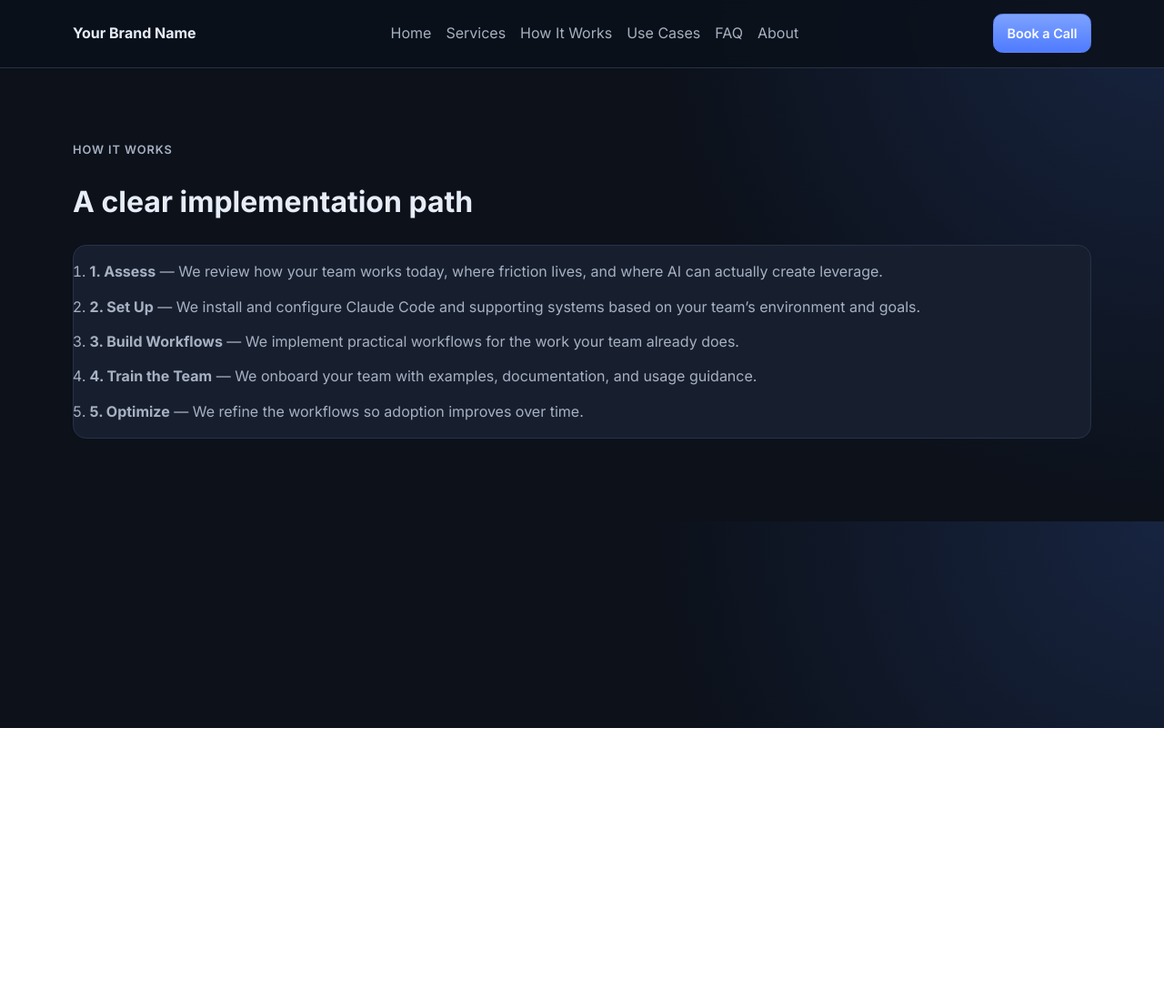
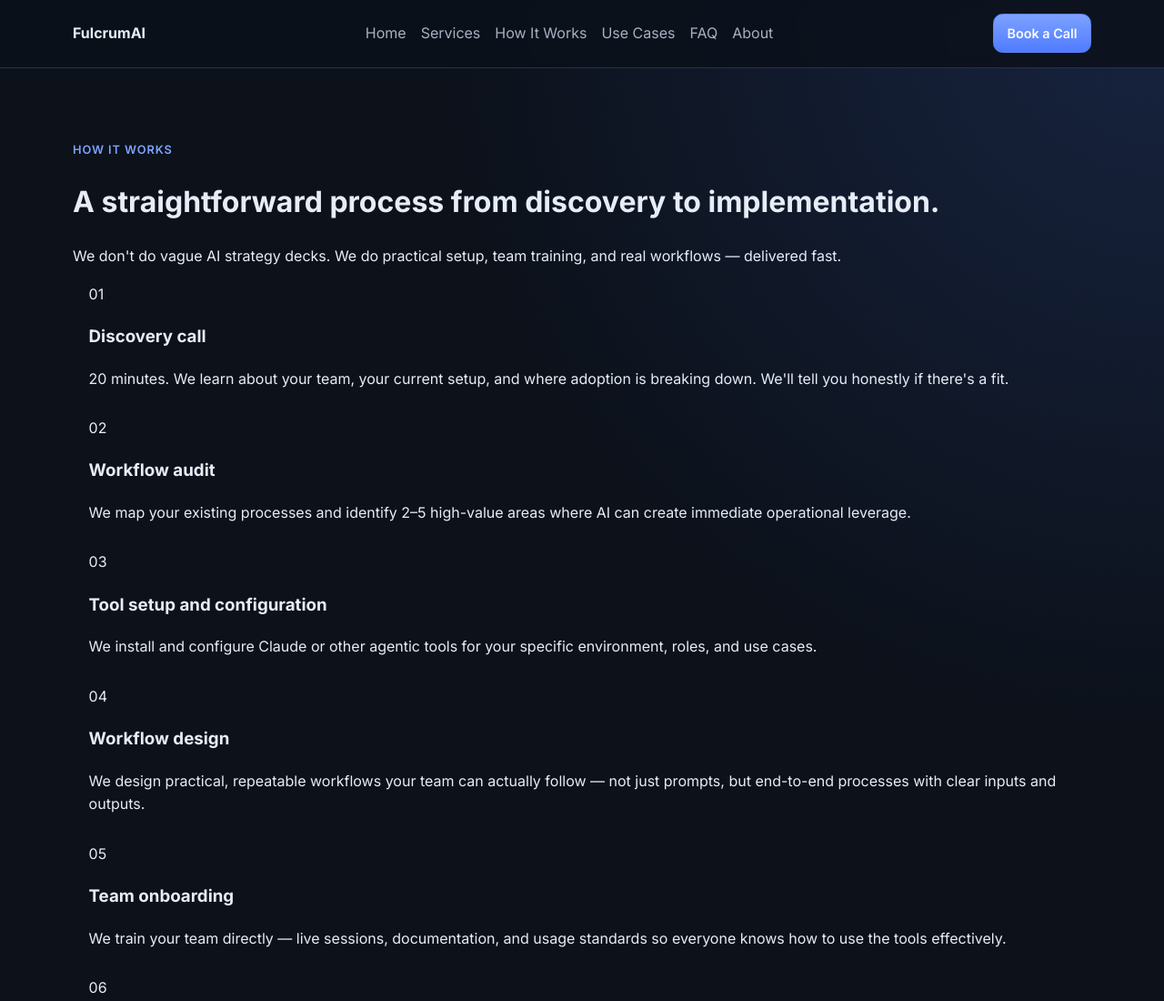
Before and after one commit to armandosanjh0-jpg/B2B-Ai-implementation, a plain HTML site: page how-it-works.html in a window 1280 px wide. Shown: the top 1100 px of the page at 91% size. Before the commit the page ends 800 px from the top, so only its background shows below. Drawn offline with Linux system fonts and the light colour scheme.

Commit message:
Revise 'How It Works' page with new content and branding
Updated the 'How It Works' page to reflect new branding and content structure.

```diff
--- a/how-it-works.html
+++ b/how-it-works.html
@@ -1,18 +1,31 @@
 <!DOCTYPE html>
 <html lang="en">
-  <head><meta charset="UTF-8" /><meta name="viewport" content="width=device-width, initial-scale=1.0" /><title>How It Works | Your Brand Name</title><link rel="preconnect" href="https://fonts.googleapis.com" /><link rel="preconnect" href="https://fonts.gstatic.com" crossorigin /><link href="https://fonts.googleapis.com/css2?family=Inter:wght@400;500;600;700;800&display=swap" rel="stylesheet" /><link rel="stylesheet" href="styles.css" /></head>
-  <body>
-    <header class="site-header"><nav class="container nav"><a class="logo" href="index.html">Your Brand Name</a><ul class="nav-links"><li><a href="index.html">Home</a></li><li><a href="services.html">Services</a></li><li><a href="how-it-works.html">How It Works</a></li><li><a href="use-cases.html">Use Cases</a></li><li><a href="faq.html">FAQ</a></li><li><a href="about.html">About</a></li></ul><a class="btn btn-small" href="book-a-call.html">Book a Call</a></nav></header>
-    <main class="container section">
-      <p class="section-label">How It Works</p>
-      <h1>A clear implementation path</h1>
-      <ol class="steps card">
-        <li><strong>1. Assess</strong> — We review how your team works today, where friction lives, and where AI can actually create leverage.</li>
-        <li><strong>2. Set Up</strong> — We install and configure Claude Code and supporting systems based on your team’s environment and goals.</li>
-        <li><strong>3. Build Workflows</strong> — We implement practical workflows for the work your team already does.</li>
-        <li><strong>4. Train the Team</strong> — We onboard your team with examples, documentation, and usage guidance.</li>
-        <li><strong>5. Optimize</strong> — We refine the workflows so adoption improves over time.</li>
-      </ol>
-    </main>
-  </body>
-</html>
+<head>
+<meta charset="UTF-8" /><meta name="viewport" content="width=device-width, initial-scale=1.0" />
+<title>How It Works | Fulcrum AI</title>
+<link rel="preconnect" href="https://fonts.googleapis.com" /><link rel="preconnect" href="https://fonts.gstatic.com" crossorigin />
+<link href="https://fonts.googleapis.com/css2?family=Inter:wght@400;500;600;700;800&display=swap" rel="stylesheet" />
+<link rel="stylesheet" href="styles.css" />
+</head>
+<body>
+<header class="site-header"><nav class="container nav"><a class="logo" href="index.html">Fulcrum<span>AI</span></a><ul class="nav-links"><li><a href="index.html">Home</a></li><li><a href="services.html">Services</a></li><li><a href="how-it-works.html">How It Works</a></li><li><a href="use-cases.html">Use Cases</a></li><li><a href="faq.html">FAQ</a></li><li><a href="about.html">About</a></li></ul><a class="btn btn-small" href="book-a-call.html">Book a Call</a></nav></header>
+<main class="container section">
+  <div class="page-hero">
+    <p class="section-label">How It Works</p>
+    <h1>A straightforward process from discovery to implementation.</h1>
+    <p>We don't do vague AI strategy decks. We do practical setup, team training, and real workflows — delivered fast.</p>
+  </div>
+  <div class="steps">
+    <div class="step"><div class="step-num">01</div><div><h3>Discovery call</h3><p>20 minutes. We learn about your team, your current setup, and where adoption is breaking down. We'll tell you honestly if there's a fit.</p></div></div>
+    <div class="step"><div class="step-num">02</div><div><h3>Workflow audit</h3><p>We map your existing processes and identify 2–5 high-value areas where AI can create immediate operational leverage.</p></div></div>
+    <div class="step"><div class="step-num">03</div><div><h3>Tool setup and configuration</h3><p>We install and configure Claude or other agentic tools for your specific environment, roles, and use cases.</p></div></div>
+    <div class="step"><div class="step-num">04</div><div><h3>Workflow design</h3><p>We design practical, repeatable workflows your team can actually follow — not just prompts, but end-to-end processes with clear inputs and outputs.</p></div></div>
+    <div class="step"><div class="step-num">05</div><div><h3>Team onboarding</h3><p>We train your team directly — live sessions, documentation, and usage standards so everyone knows how to use the tools effectively.</p></div></div>
+    <div class="step"><div class="step-num">06</div><div><h3>Handoff and support</h3><p>You get full documentation, recorded sessions if applicable, and follow-up support depending on your package tier.</p></div></div>
+  </div>
+  <div style="text-align:center;margin-top:4rem;">
+    <a class="btn" href="book-a-call.html">Start with a discovery call</a>
+  </div>
+</main>
+<footer class="site-footer"><div class="container footer-grid"><p>AI workflow implementation for startups, agencies, and lean service businesses.</p><ul><li><a href="index.html">Home</a></li><li><a href="services.html">Services</a></li><li><a href="how-it-works.html">How It Works</a></li><li><a href="use-cases.html">Use Cases</a></li><li><a href="faq.html">FAQ</a></li><li><a href="about.html">About</a></li></ul><a class="btn btn-small" href="book-a-call.html">Book a Call</a></div></footer>
+</body></html>
```
